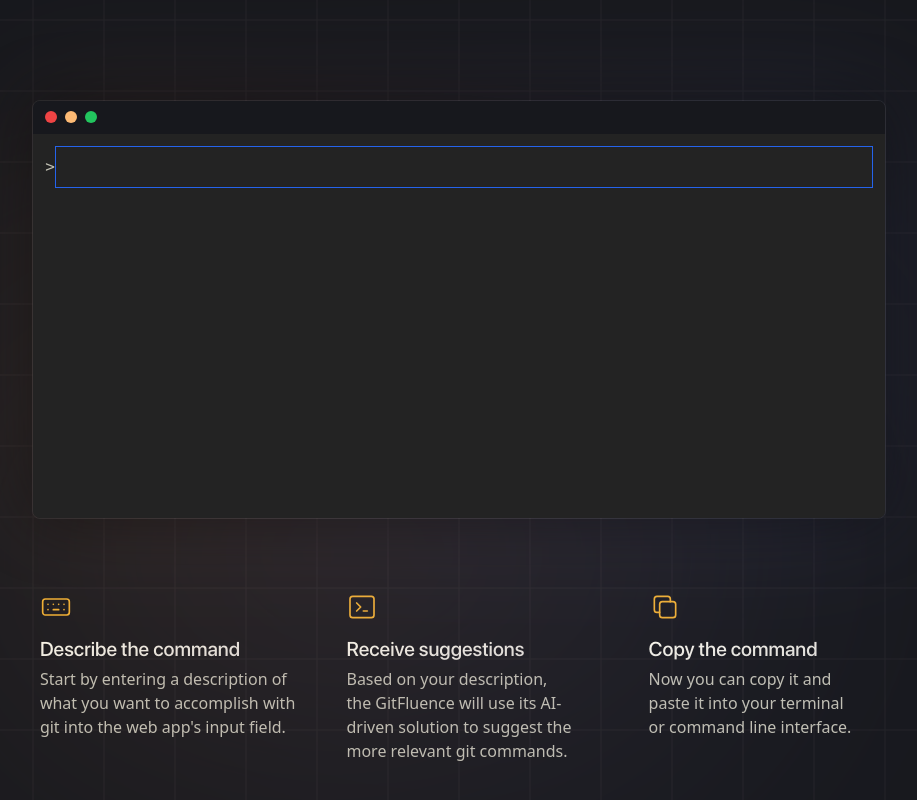
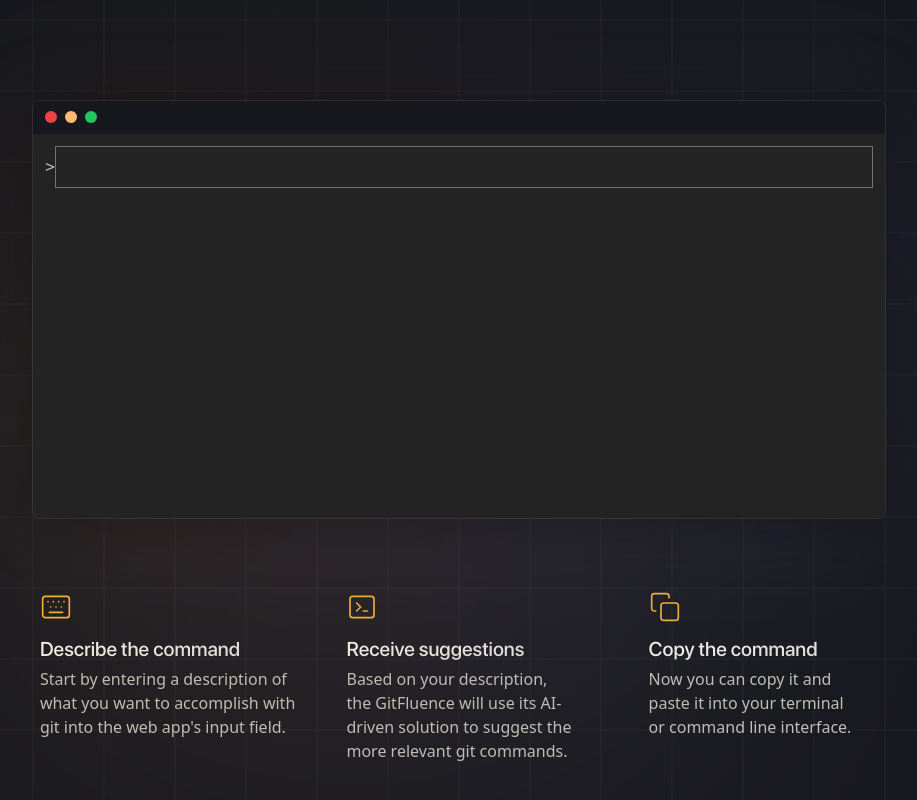
Before and after one commit to geovanesantana/gitfluence, a Next.js app: page / in a window 1280 px wide. Shown: the part 568-1368 px from the top of the page, without its empty margins (181-1098 px from the left). Built offline with nearby package versions, Linux system fonts and the light colour scheme.

Commit message:
remove useEffect and update icons

```diff
--- a/components/home/terminal.tsx
+++ b/components/home/terminal.tsx
@@ -6,9 +6,9 @@ export default function Terminal() {
   const [responses, setResponses] = useState<{ [key: string]: string }>({});
   const inputRef = useRef<HTMLInputElement | null>(null);
 
-  useEffect(() => {
-    setInputFocus();
-  }, []);
+  // useEffect(() => {
+  //   setInputFocus();
+  // }, []);
 
   console.log("responses", Object.keys(responses));
 
--- a/components/shared/icons/copy.tsx
+++ b/components/shared/icons/copy.tsx
@@ -3,18 +3,17 @@ export default function Copy({ className }: { className?: string }) {
     <svg
       xmlns="http://www.w3.org/2000/svg"
       className={className}
-      width="36"
-      height="36"
+      width="24"
+      height="24"
       viewBox="0 0 24 24"
+      fill="none"
+      stroke="currentColor"
       stroke-width="1.25"
-      stroke="currentColor"
-      fill="none"
       stroke-linecap="round"
       stroke-linejoin="round"
     >
-      <path stroke="none" d="M0 0h24v24H0z" fill="none"></path>
-      <path d="M8 8m0 2a2 2 0 0 1 2 -2h8a2 2 0 0 1 2 2v8a2 2 0 0 1 -2 2h-8a2 2 0 0 1 -2 -2z"></path>
-      <path d="M16 8v-2a2 2 0 0 0 -2 -2h-8a2 2 0 0 0 -2 2v8a2 2 0 0 0 2 2h2"></path>
+      <rect x="9" y="9" width="13" height="13" rx="2" ry="2"></rect>
+      <path d="M5 15H4a2 2 0 0 1-2-2V4a2 2 0 0 1 2-2h9a2 2 0 0 1 2 2v1"></path>
     </svg>
   );
 }
--- a/components/shared/icons/keyboard-icon.tsx
+++ b/components/shared/icons/keyboard-icon.tsx
@@ -3,24 +3,24 @@ export default function Keyboard({ className }: { className?: string }) {
     <svg
       xmlns="http://www.w3.org/2000/svg"
       className={className}
+      width="24"
+      height="24"
       viewBox="0 0 24 24"
-      width="36"
-      height="36"
+      fill="none"
+      stroke="currentColor"
       stroke-width="1.25"
-      stroke="currentColor"
-      fill="none"
       stroke-linecap="round"
       stroke-linejoin="round"
     >
-      <path stroke="none" d="M0 0h24v24H0z" fill="none"></path>
-      <path d="M2 6m0 2a2 2 0 0 1 2 -2h16a2 2 0 0 1 2 2v8a2 2 0 0 1 -2 2h-16a2 2 0 0 1 -2 -2z"></path>
-      <path d="M6 10l0 0"></path>
-      <path d="M10 10l0 0"></path>
-      <path d="M14 10l0 0"></path>
-      <path d="M18 10l0 0"></path>
-      <path d="M6 14l0 .01"></path>
-      <path d="M18 14l0 .01"></path>
-      <path d="M10 14l4 0"></path>
+      <rect x="2" y="4" width="20" height="16" rx="2" ry="2"></rect>
+      <path d="M6 8h.001"></path>
+      <path d="M10 8h.001"></path>
+      <path d="M14 8h.001"></path>
+      <path d="M18 8h.001"></path>
+      <path d="M8 12h.001"></path>
+      <path d="M12 12h.001"></path>
+      <path d="M16 12h.001"></path>
+      <path d="M7 16h10"></path>
     </svg>
   );
 }
--- a/pages/api/og.tsx
+++ b/pages/api/og.tsx
@@ -41,8 +41,7 @@ export default async function handler(req: NextRequest) {
             position: "absolute",
             top: 0,
             left: 0,
-            backgroundImage:
-              "url(https://uploads-ssl.webflow.com/63281d362a9501fa6e9f6aae/632835c8722a32c6adef674b_bg-tile.svg)",
+            backgroundImage: "url(https://www.gitfluence.com/bg-pattern.svg)",
             height: "100%",
             width: "100%",
             zIndex: -2,
```
